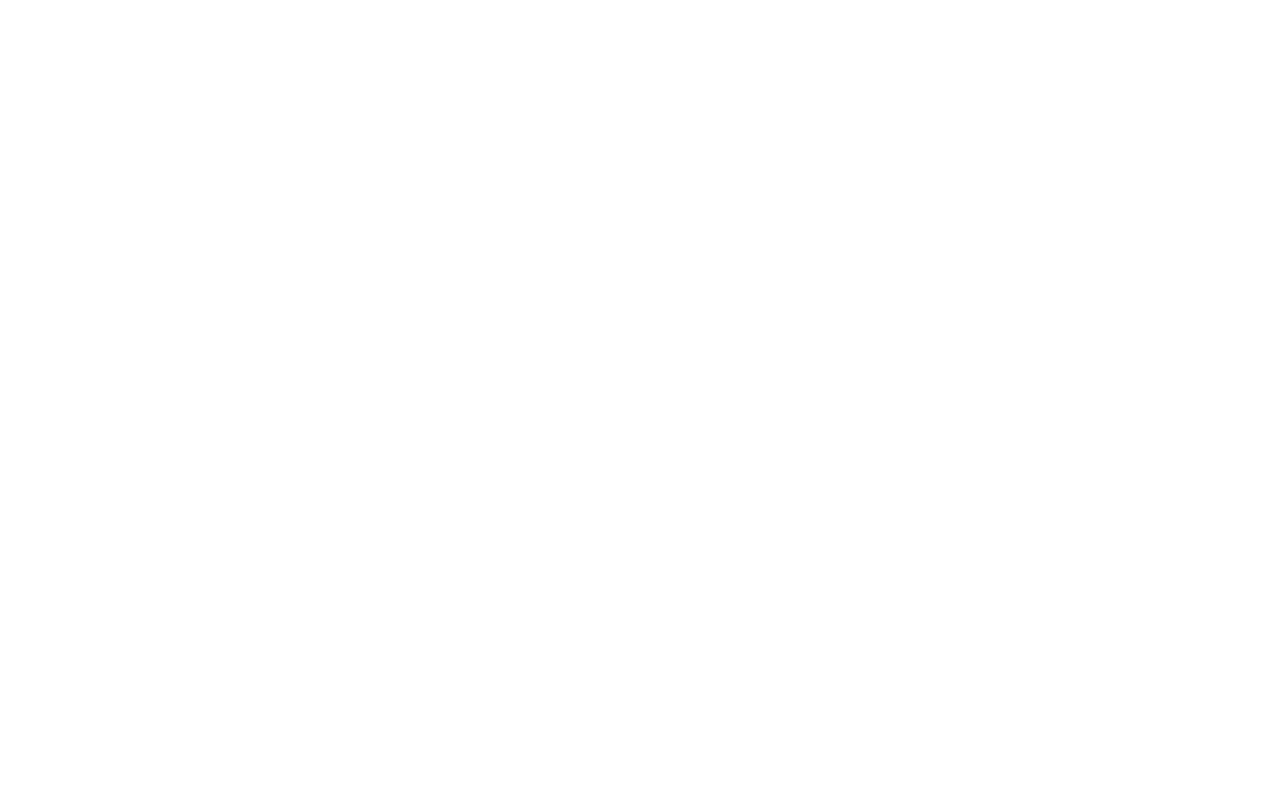
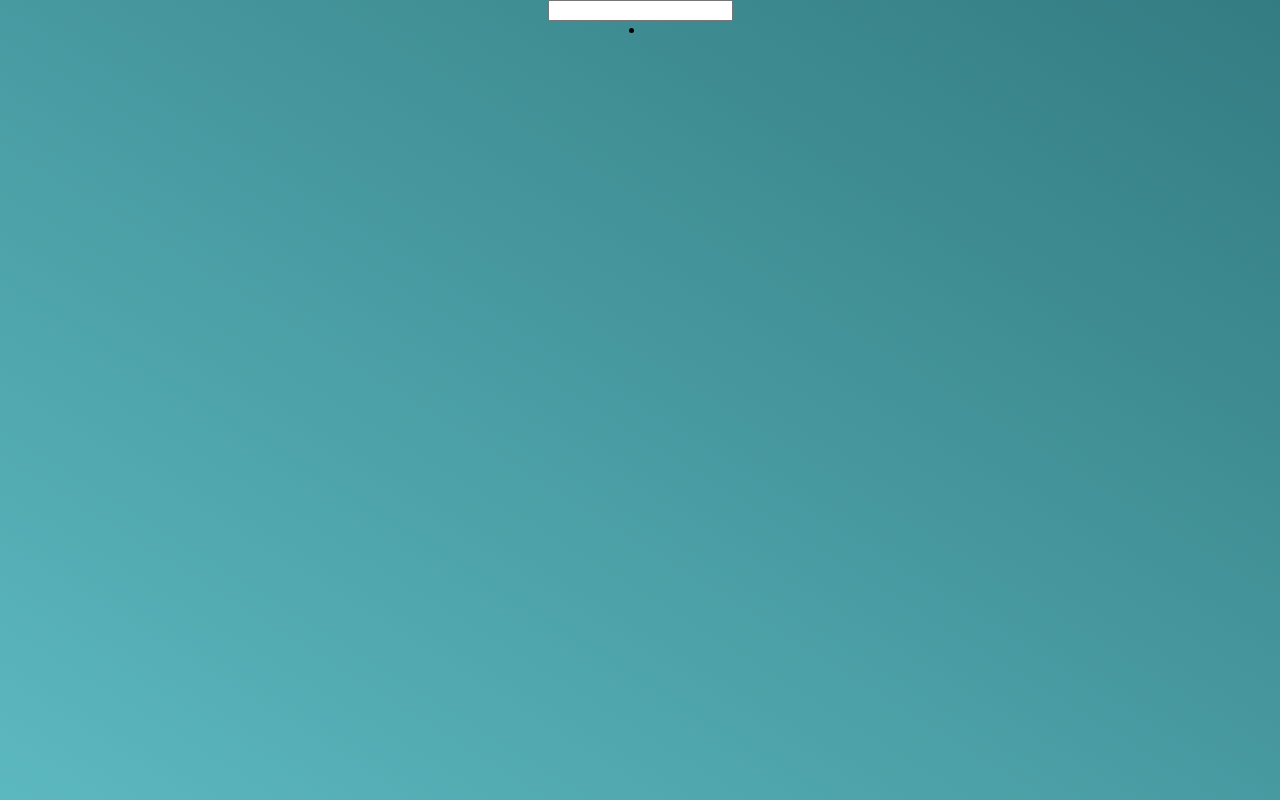
Before and after one commit to luisherreraoc/vue-typeahead-example, a Vue app: page / in a window 1280 px wide. Built offline with nearby package versions, Linux system fonts and the light colour scheme.

Commit message:
estructura componente, style background

```diff
--- a/public/index.html
+++ b/public/index.html
@@ -4,7 +4,8 @@
     <meta charset="utf-8">
     <meta http-equiv="X-UA-Compatible" content="IE=edge">
     <meta name="viewport" content="width=device-width,initial-scale=1.0">
-    <link rel="icon" href="<%= BASE_URL %>favicon.ico">
+    <link rel="icon" href="./favicon.ico">
+    <link rel="stylesheet" href="https://use.fontawesome.com/releases/v5.2.0/css/all.css" integrity="sha384-hWVjflwFxL6sNzntih27bfxkr27PmbbK/iSvJ+a4+0owXq79v+lsFkW54bOGbiDQ" crossorigin="anonymous">
     <title>typeahead-example</title>
   </head>
   <body>
--- a/src/App.vue
+++ b/src/App.vue
@@ -1,6 +1,6 @@
 <template>
   <div id="app">
-    <Typeahead msg="Welcome to Your Vue.js App"/>
+    <Typeahead />
   </div>
 </template>
 
@@ -16,12 +16,12 @@
 </script>
 
 <style lang="scss">
-#app {
+body {
+  margin: 0; padding: 0;
   font-family: 'Avenir', Helvetica, Arial, sans-serif;
-  -webkit-font-smoothing: antialiased;
-  -moz-osx-font-smoothing: grayscale;
-  text-align: center;
-  color: #2c3e50;
-  margin-top: 60px;
+  // box-sizing: border-box;
+  background: linear-gradient(to top right, rgb(92,184,191), darken(rgb(92,184,191), 20));
+  // background-size: cover;
+  min-height: 100vh;
 }
 </style>
--- a/src/components/Typeahead.vue
+++ b/src/components/Typeahead.vue
@@ -1,6 +1,26 @@
 <template>
   <div class="container">
+    <div class="search">
+      <input type="text">
+    </div>
 
+    <div class="results">
+      <li class="results__item">
+        <span></span>
+      </li>
+
+      <div class="results__nav">
+        <div class="results__nav__button"></div>
+        <p class="results__nav__text"></p>
+        <div class="results__nav__button"></div>
+      </div>
+
+      <div class="results__control">
+        <p class="results__control__mes_empty"></p>
+        <p class="results__control__mes_short"></p>
+        <p class="results__control__mes_not"></p>
+      </div>
+    </div>
   </div>
 </template>
 
@@ -10,15 +30,17 @@
   props: {
 
   },
-  data () {
+  data() {
     return {
 
-    }
-  }
+    };
+  },
 };
 </script>
 
 <!-- Add "scoped" attribute to limit CSS to this component only -->
 <style scoped lang="scss">
-
+.container {
+  text-align: center;
+}
 </style>
```
